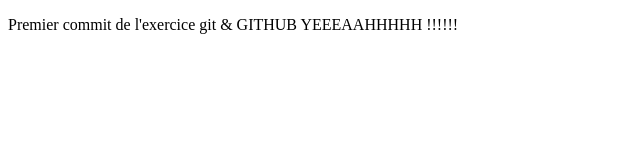
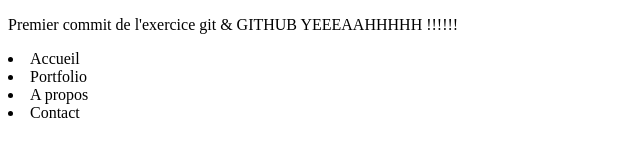
Before and after one commit to xAdriieen/openclassrooms, a plain HTML site: page index.html in a window 1280 px wide. Shown: the whole page, without its empty margins (0-640 px from the left). Drawn offline with Linux system fonts and the light colour scheme.

Commit message:
Ajout d'une nav bar dans le fichier index.html et d'une variable dans le fichier oc.js

```diff
--- a/index.html
+++ b/index.html
@@ -10,5 +10,16 @@ Premier commit de l'exercice git & GITHUB
 YEEEAAHHHHH !!!!!!
 </p>
 
+
+
+<header>
+<nav>
+<li>Accueil</li>
+<li>Portfolio</li>
+<li>A propos</li>
+<li>Contact</li>
+</nav>
+</header>
+
 </body>
 </html>
--- a/oc.js
+++ b/oc.js
@@ -1 +1,3 @@
-alert("HELLO WORLD !!!");
+var alert = "HELLLOOOOOO WWOOOORRRLLLLDDD !!!!!";
+
+alert(alert);
```
